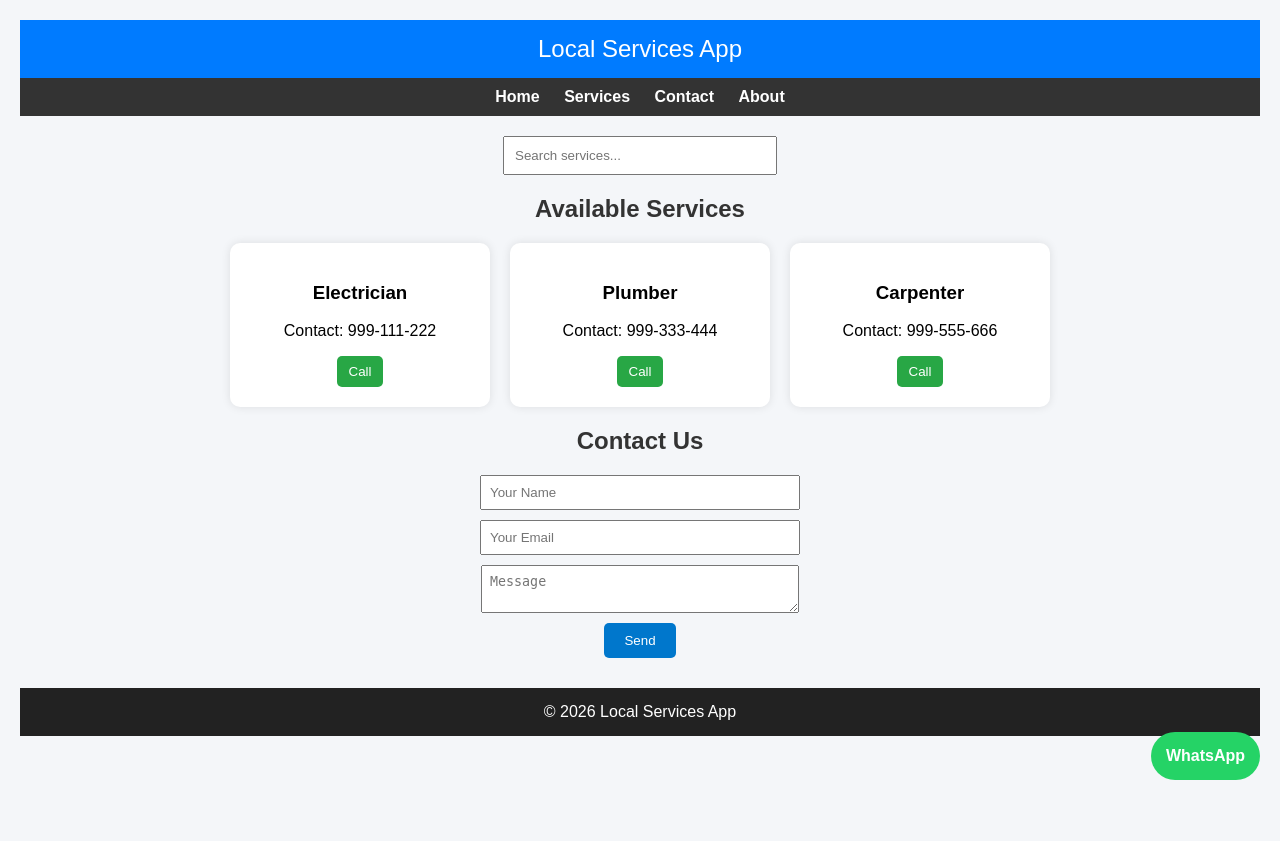
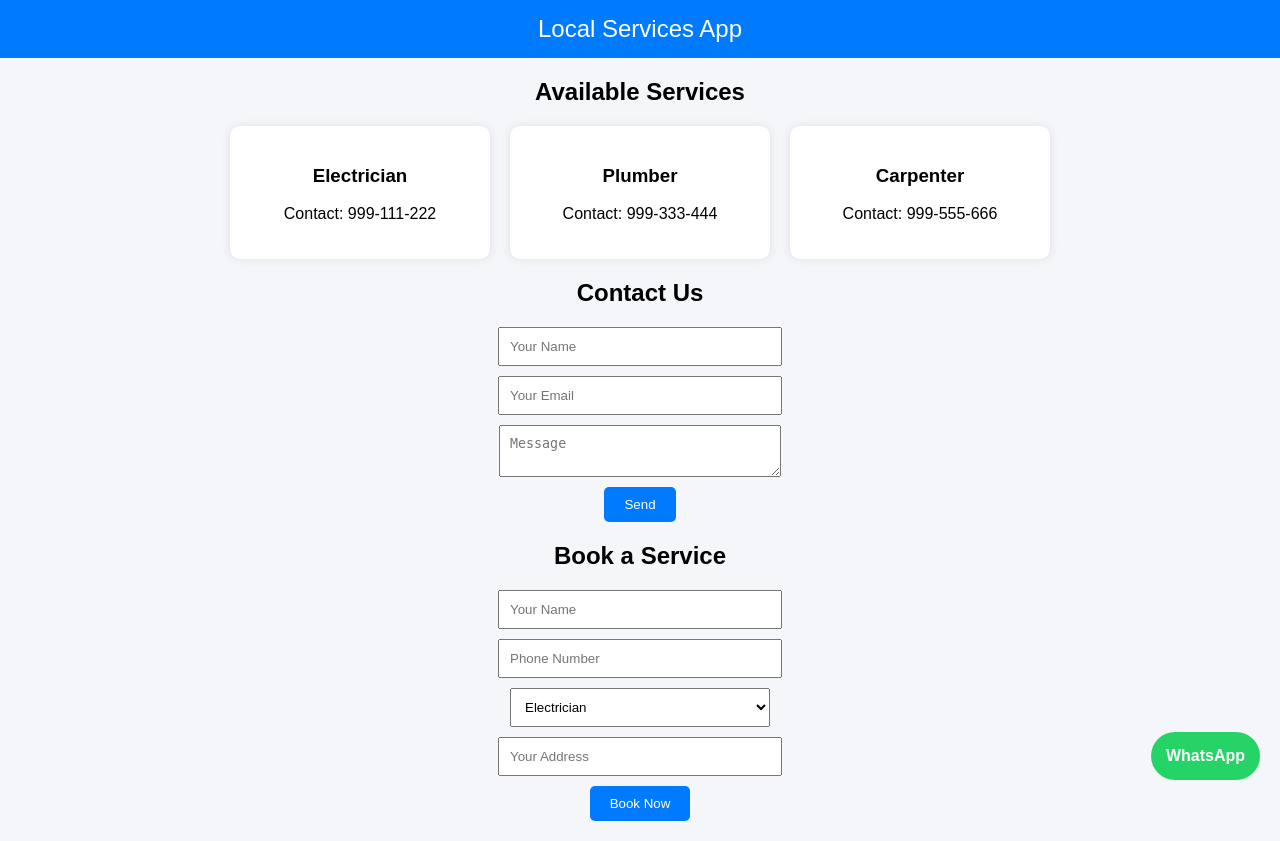
Before and after one commit to RizwanMansori/LocalServicesApp, a Flask app: page / in a window 1280 px wide. Before the commit the page ends 780 px from the top, so only its background shows below. Run offline with Flask 3, Linux system fonts and the light colour scheme.

Commit message:
Update index.html

```diff
--- a/templates/index.html
+++ b/templates/index.html
@@ -1,8 +1,7 @@
 <!DOCTYPE html><html lang="en">
 <head>
 <meta charset="UTF-8">
-<title>Local Services App</title><link rel="stylesheet" href="{{ url_for('static', filename='style.css') }}"><style>
-
+<title>Local Services App</title><style>
 body{
 font-family: Arial;
 margin:0;
@@ -15,27 +14,6 @@ background:#007BFF;
 color:white;
 padding:15px;
 font-size:24px;
-}
-
-nav{
-background:#333;
-padding:10px;
-}
-
-nav a{
-color:white;
-margin:10px;
-text-decoration:none;
-font-weight:bold;
-}
-
-.search{
-margin:20px;
-}
-
-.search input{
-padding:10px;
-width:250px;
 }
 
 .services{
@@ -54,19 +32,11 @@ border-radius:10px;
 box-shadow:0 0 10px rgba(0,0,0,0.1);
 }
 
-.card button{
-background:#28a745;
-border:none;
-padding:8px 12px;
-color:white;
-border-radius:5px;
-}
-
 form{
 margin:20px;
 }
 
-input,textarea{
+input,textarea,select{
 display:block;
 margin:10px auto;
 padding:10px;
@@ -92,29 +62,13 @@ border-radius:50px;
 text-decoration:none;
 font-weight:bold;
 }
-
-footer{
-background:#222;
-color:white;
-padding:15px;
-margin-top:30px;
-}
-
 </style></head><body><header>
 Local Services App
-</header><nav>
-<a href="#">Home</a>
-<a href="#">Services</a>
-<a href="#">Contact</a>
-<a href="#">About</a>
-</nav><div class="search">
-<input type="text" placeholder="Search services...">
-</div><h2>Available Services</h2><div class="services">{% for service in services %}
+</header><h2>Available Services</h2><div class="services">{% for service in services %}
 
 <div class="card">
 <h3>{{ service.name }}</h3>
 <p>Contact: {{ service.contact }}</p>
-<button onclick="window.location.href='tel:{{ service.contact }}'">Call</button>
 </div>{% endfor %}
 
 </div><h2>Contact Us</h2>{% if success %}
@@ -125,9 +79,16 @@ Local Services App
 <input type="email" name="email" placeholder="Your Email" required>
 <textarea name="message" placeholder="Message" required></textarea>
 <button type="submit">Send</button>
-</form><a href="https://wa.me/919876543210" class="whatsapp" target="_blank">
+</form><h2>Book a Service</h2><form method="post" action="/booking">
+<input type="text" name="name" placeholder="Your Name" required>
+<input type="tel" name="phone" placeholder="Phone Number" required><select name="service">
+<option>Electrician</option>
+<option>Plumber</option>
+<option>Carpenter</option>
+<option>AC Repair</option>
+</select><input type="text" name="address" placeholder="Your Address" required><button type="submit">Book Now</button>
+
+</form><a href="https://wa.me/919193626374" class="whatsapp" target="_blank">
 WhatsApp
-</a><footer>
-© 2026 Local Services App
-</footer></body>
+</a></body>
 </html>
```
